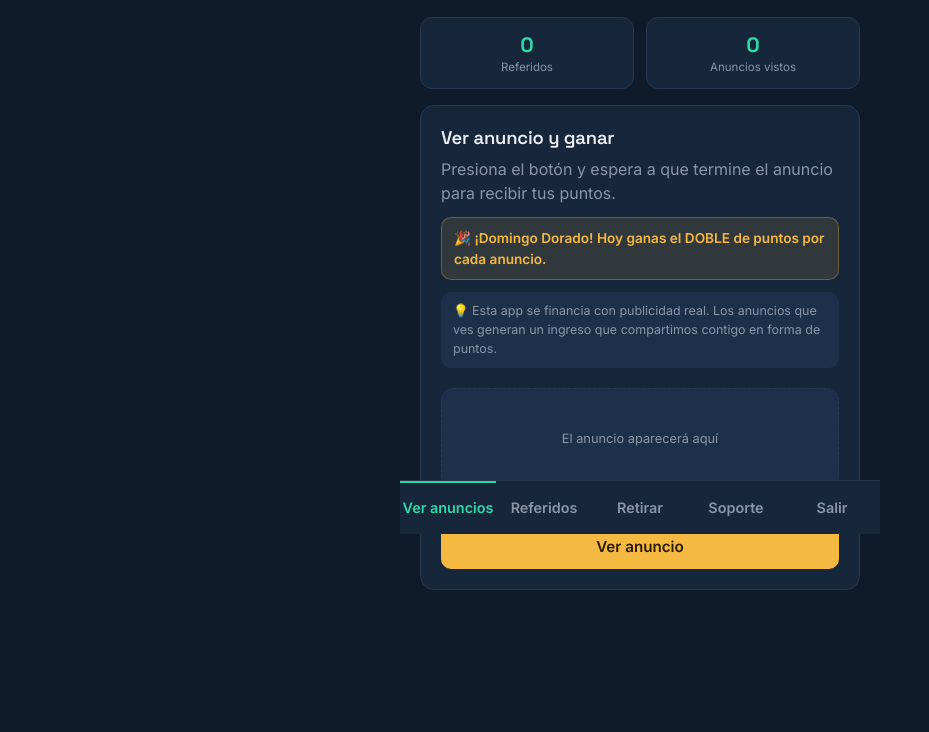
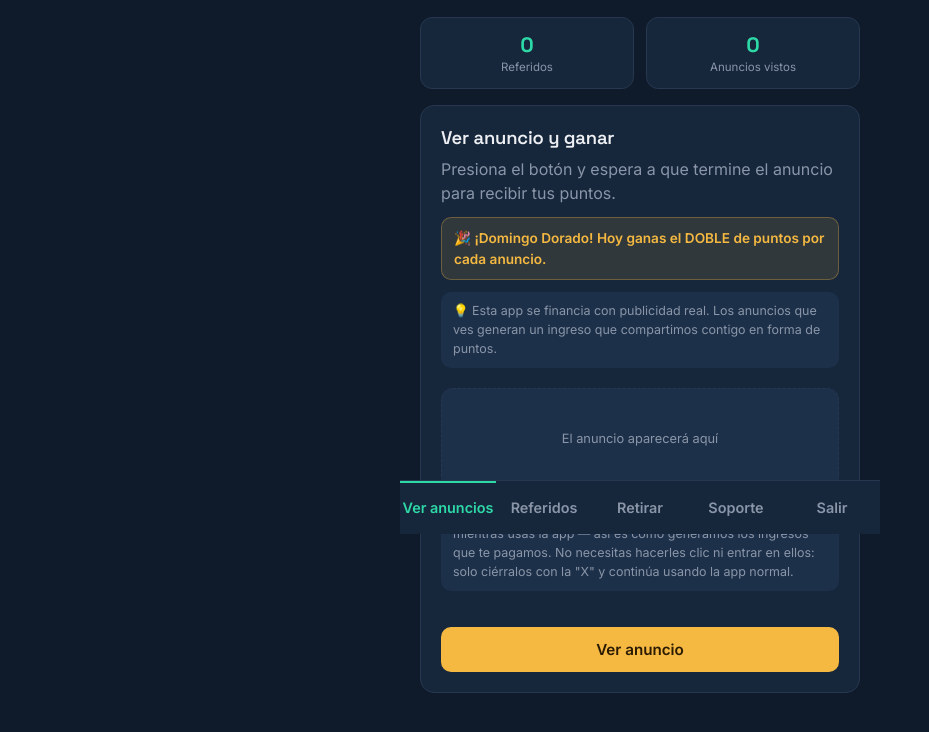
Before and after one commit to danielreal28/ganaads-app, a plain HTML site: page public/dashboard.html in a window 1280 px wide. Shown: the part 266-998 px from the top of the page, without its empty margins (0-929 px from the left). Before the commit the page ends 952 px from the top, so only its background shows below. Drawn offline with Linux system fonts and the light colour scheme; no server answers; sample sign-in values are in the browser's storage.

Commit message:
Aclarar al usuario que debe cerrar las notificaciones, no hacerles clic

```diff
--- a/public/dashboard.html
+++ b/public/dashboard.html
@@ -44,6 +44,7 @@
       <p id="sunday-banner" style=" font-size:0.85rem; font-weight:600; color:var(--gold); background:rgba(245,185,66,0.12); border:1px solid rgba(245,185,66,0.3); padding:10px 12px; border-radius:10px; margin-top:-8px;">🎉 ¡Domingo Dorado! Hoy ganas el DOBLE de puntos por cada anuncio.</p>
       <p style="font-size:0.78rem; color:var(--text-dim); background:var(--bg-panel-raised); padding:10px 12px; border-radius:10px; margin-top:-8px;">💡 Esta app se financia con publicidad real. Los anuncios que ves generan un ingreso que compartimos contigo en forma de puntos.</p>
       <div class="ad-slot" id="ad-slot">El anuncio aparecerá aquí</div>
+      <p style="font-size:0.78rem; color:var(--text-dim); background:var(--bg-panel-raised); padding:10px 12px; border-radius:10px; margin-top:-8px; margin-bottom:16px;">📢 Es posible que veas notificaciones o mensajes flotantes mientras usas la app — así es como generamos los ingresos que te pagamos. No necesitas hacerles clic ni entrar en ellos: solo ciérralos con la "X" y continúa usando la app normal.</p>
       <button class="btn btn-gold" id="watch-btn">Ver anuncio</button>
       <div class="error-msg" id="watch-error"></div>
       <div class="success-msg" id="watch-success"></div>
```
